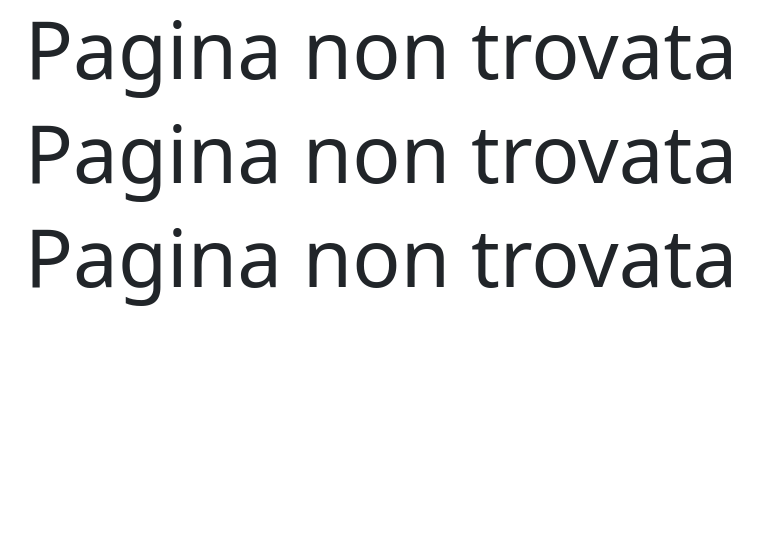
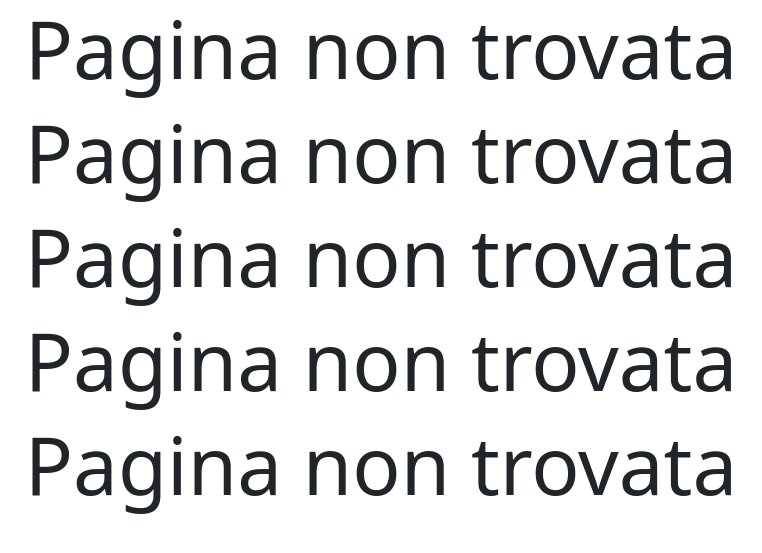
Before and after one commit to gjon94/php_immobiliare, a PHP site: page /views/404.php in a window 1280 px wide. Shown: the top 553 px of the page, without its empty margins (259-1021 px from the left). Run offline with PHP 8.4, Linux system fonts and the light colour scheme.

Commit message:
firs in git hub test

```diff
--- a/views/404.php
+++ b/views/404.php
@@ -10,6 +10,8 @@
     <h1 class="display-1 text-center">Pagina non trovata</h1>
     <h3 class="display-1 text-center">Pagina non trovata</h3>
     <h3 class="display-1 text-center">Pagina non trovata</h3>
+    <h3 class="display-1 text-center">Pagina non trovata</h3>
+    <h3 class="display-1 text-center">Pagina non trovata</h3>
     <script src="https://cdn.jsdelivr.net/npm/bootstrap@5.2.0/dist/js/bootstrap.bundle.min.js" integrity="sha384-A3rJD856KowSb7dwlZdYEkO39Gagi7vIsF0jrRAoQmDKKtQBHUuLZ9AsSv4jD4Xa" crossorigin="anonymous"></script>
   </body>
 </html>
```
